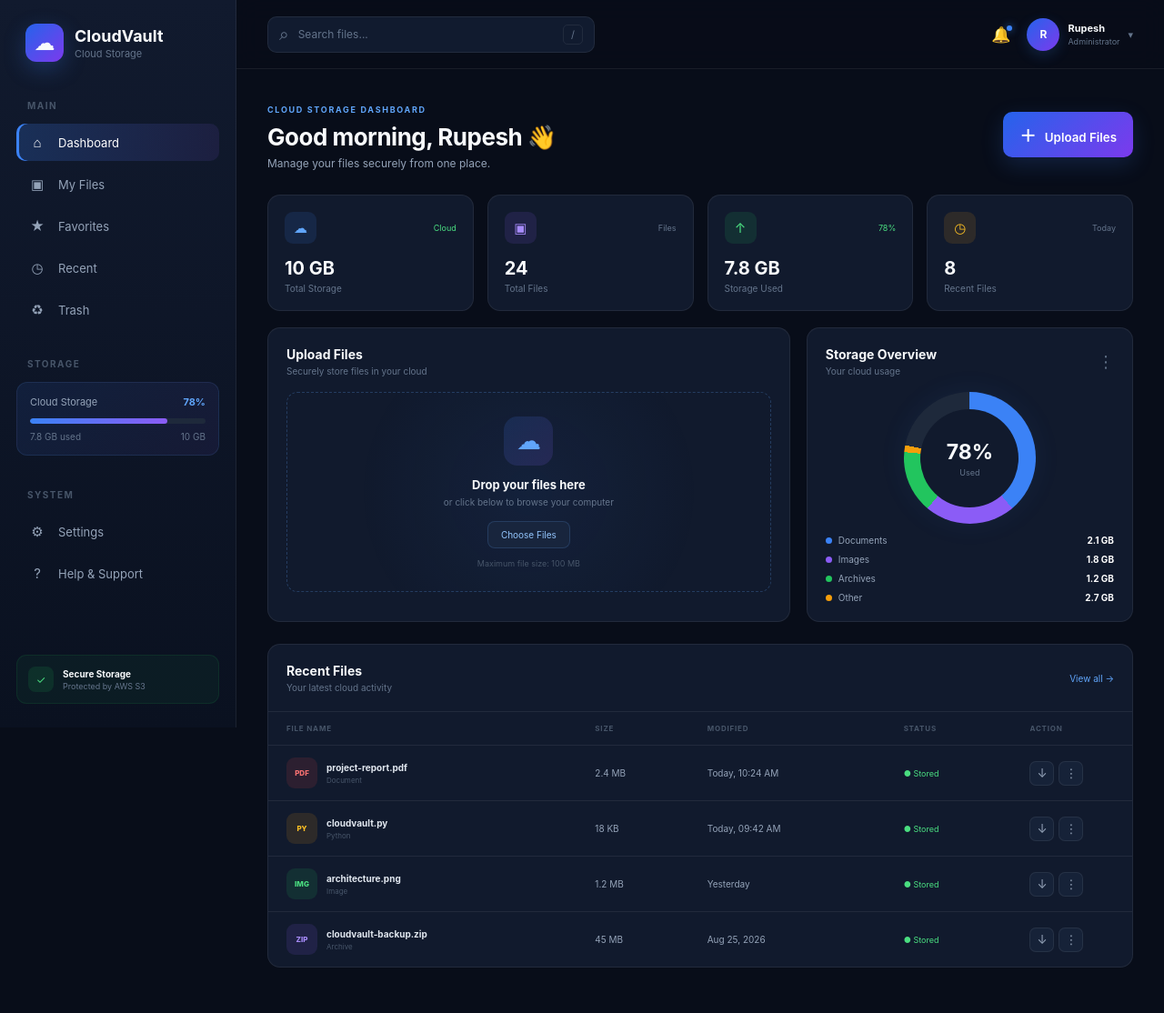
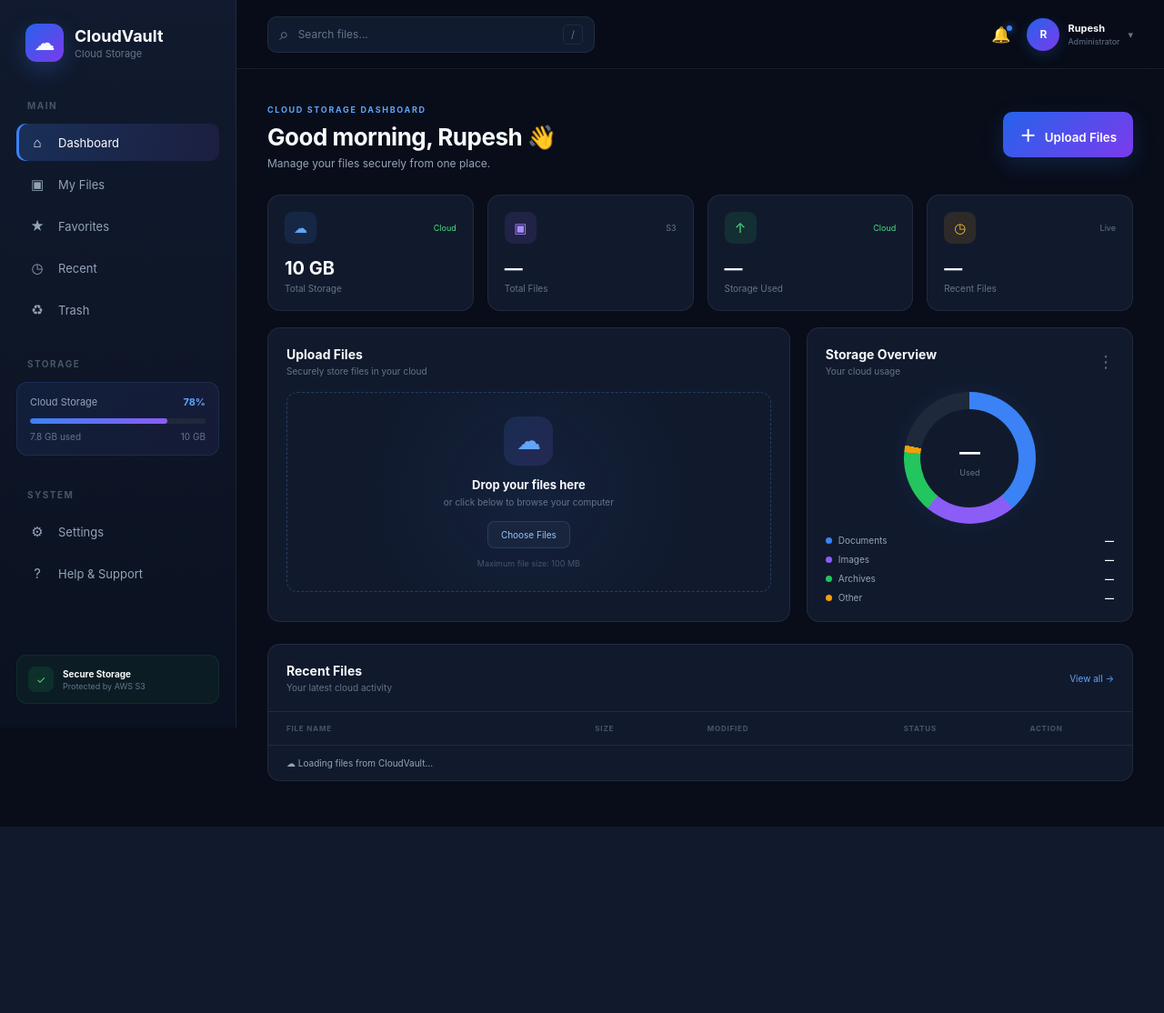
Before and after one commit to rupeshchavan48391-lab/Aws-cloud-vault-, a Flask app: page / in a window 1280 px wide. Shown: the whole page at 91% size. After the commit the page ends 909 px from the top, so only its background shows below. Run offline with Flask 3, Linux system fonts and the light colour scheme; data that the repository does not hold is empty.

Commit message:
Update dashboard HTML for improved clarity

```diff
--- a/app/templates/dashboard.html
+++ b/app/templates/dashboard.html
@@ -376,7 +376,6 @@
 
                 <div>
 
-
                     <span class="welcome-label">
                         CLOUD STORAGE DASHBOARD
                     </span>
@@ -390,7 +389,6 @@
                     <p>
                         Manage your files securely from one place.
                     </p>
-
 
                 </div>
 
@@ -419,7 +417,7 @@
             <div class="stats-grid">
 
 
-                <!-- STORAGE -->
+                <!-- TOTAL STORAGE -->
 
                 <div class="stat-card blue-card">
 
@@ -453,7 +451,7 @@
                 </div>
 
 
-                <!-- FILES -->
+                <!-- TOTAL FILES -->
 
                 <div class="stat-card purple-card">
 
@@ -467,15 +465,18 @@
 
 
                         <span class="stat-trend">
-                            Files
+                            S3
                         </span>
 
 
                     </div>
 
 
-                    <div class="stat-value">
-                        24
+                    <div
+                        class="stat-value"
+                        id="totalFiles"
+                    >
+                        —
                     </div>
 
 
@@ -501,15 +502,18 @@
 
 
                         <span class="stat-trend positive">
-                            78%
+                            Cloud
                         </span>
 
 
                     </div>
 
 
-                    <div class="stat-value">
-                        7.8 GB
+                    <div
+                        class="stat-value"
+                        id="storageUsed"
+                    >
+                        —
                     </div>
 
 
@@ -521,7 +525,7 @@
                 </div>
 
 
-                <!-- RECENT -->
+                <!-- RECENT FILES -->
 
                 <div class="stat-card orange-card">
 
@@ -535,15 +539,18 @@
 
 
                         <span class="stat-trend">
-                            Today
+                            Live
                         </span>
 
 
                     </div>
 
 
-                    <div class="stat-value">
-                        8
+                    <div
+                        class="stat-value"
+                        id="recentFiles"
+                    >
+                        —
                     </div>
 
 
@@ -674,8 +681,10 @@
                             <div class="donut-inner">
 
 
-                                <strong>
-                                    78%
+                                <strong
+                                    id="storagePercentage"
+                                >
+                                    —
                                 </strong>
 
 
@@ -710,8 +719,8 @@
                             </span>
 
 
-                            <strong>
-                                2.1 GB
+                            <strong id="documentsSize">
+                                —
                             </strong>
 
 
@@ -730,8 +739,8 @@
                             </span>
 
 
-                            <strong>
-                                1.8 GB
+                            <strong id="imagesSize">
+                                —
                             </strong>
 
 
@@ -750,8 +759,8 @@
                             </span>
 
 
-                            <strong>
-                                1.2 GB
+                            <strong id="archivesSize">
+                                —
                             </strong>
 
 
@@ -770,8 +779,8 @@
                             </span>
 
 
-                            <strong>
-                                2.7 GB
+                            <strong id="otherSize">
+                                —
                             </strong>
 
 
@@ -821,7 +830,9 @@
                 </div>
 
 
-                <!-- FILE TABLE -->
+                <!-- =================================================
+                     DYNAMIC FILE TABLE
+                     ================================================= -->
 
                 <div class="file-table">
 
@@ -859,250 +870,25 @@
                     </div>
 
 
-                    <!-- FILE 1 -->
+                    <!-- =================================================
+                         REAL S3 FILES WILL BE INSERTED HERE
+                         ================================================= -->
 
-                    <div class="file-row">
+                    <div id="fileList">
 
 
-                        <div class="file-name">
+                        <div class="file-row">
 
 
-                            <div class="file-icon pdf">
-                                PDF
-                            </div>
+                            <span
+                                style="
+                                    grid-column: 1 / -1;
+                                "
+                            >
 
+                                ☁ Loading files from CloudVault...
 
-                            <div>
-
-                                <strong>
-                                    project-report.pdf
-                                </strong>
-
-                                <small>
-                                    Document
-                                </small>
-
-                            </div>
-
-
-                        </div>
-
-
-                        <span>
-                            2.4 MB
-                        </span>
-
-
-                        <span>
-                            Today, 10:24 AM
-                        </span>
-
-
-                        <span class="status success">
-                            ● Stored
-                        </span>
-
-
-                        <div class="file-actions">
-
-
-                            <button type="button">
-                                ↓
-                            </button>
-
-
-                            <button type="button">
-                                ⋮
-                            </button>
-
-
-                        </div>
-
-
-                    </div>
-
-
-                    <!-- FILE 2 -->
-
-                    <div class="file-row">
-
-
-                        <div class="file-name">
-
-
-                            <div class="file-icon python">
-                                PY
-                            </div>
-
-
-                            <div>
-
-                                <strong>
-                                    cloudvault.py
-                                </strong>
-
-                                <small>
-                                    Python
-                                </small>
-
-                            </div>
-
-
-                        </div>
-
-
-                        <span>
-                            18 KB
-                        </span>
-
-
-                        <span>
-                            Today, 09:42 AM
-                        </span>
-
-
-                        <span class="status success">
-                            ● Stored
-                        </span>
-
-
-                        <div class="file-actions">
-
-
-                            <button type="button">
-                                ↓
-                            </button>
-
-
-                            <button type="button">
-                                ⋮
-                            </button>
-
-
-                        </div>
-
-
-                    </div>
-
-
-                    <!-- FILE 3 -->
-
-                    <div class="file-row">
-
-
-                        <div class="file-name">
-
-
-                            <div class="file-icon image">
-                                IMG
-                            </div>
-
-
-                            <div>
-
-                                <strong>
-                                    architecture.png
-                                </strong>
-
-                                <small>
-                                    Image
-                                </small>
-
-                            </div>
-
-
-                        </div>
-
-
-                        <span>
-                            1.2 MB
-                        </span>
-
-
-                        <span>
-                            Yesterday
-                        </span>
-
-
-                        <span class="status success">
-                            ● Stored
-                        </span>
-
-
-                        <div class="file-actions">
-
-
-                            <button type="button">
-                                ↓
-                            </button>
-
-
-                            <button type="button">
-                                ⋮
-                            </button>
-
-
-                        </div>
-
-
-                    </div>
-
-
-                    <!-- FILE 4 -->
-
-                    <div class="file-row">
-
-
-                        <div class="file-name">
-
-
-                            <div class="file-icon archive">
-                                ZIP
-                            </div>
-
-
-                            <div>
-
-                                <strong>
-                                    cloudvault-backup.zip
-                                </strong>
-
-                                <small>
-                                    Archive
-                                </small>
-
-                            </div>
-
-
-                        </div>
-
-
-                        <span>
-                            45 MB
-                        </span>
-
-
-                        <span>
-                            Aug 25, 2026
-                        </span>
-
-
-                        <span class="status success">
-                            ● Stored
-                        </span>
-
-
-                        <div class="file-actions">
-
-
-                            <button type="button">
-                                ↓
-                            </button>
-
-
-                            <button type="button">
-                                ⋮
-                            </button>
+                            </span>
 
 
                         </div>
```
